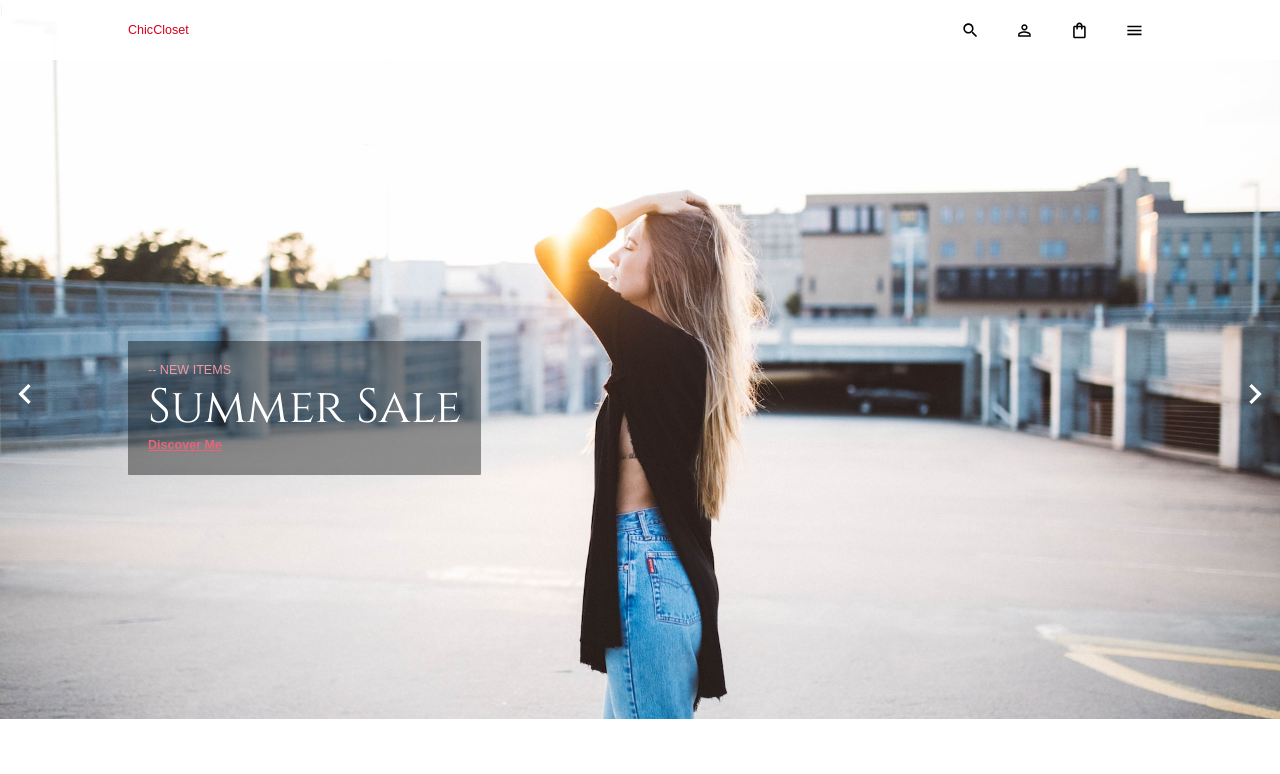
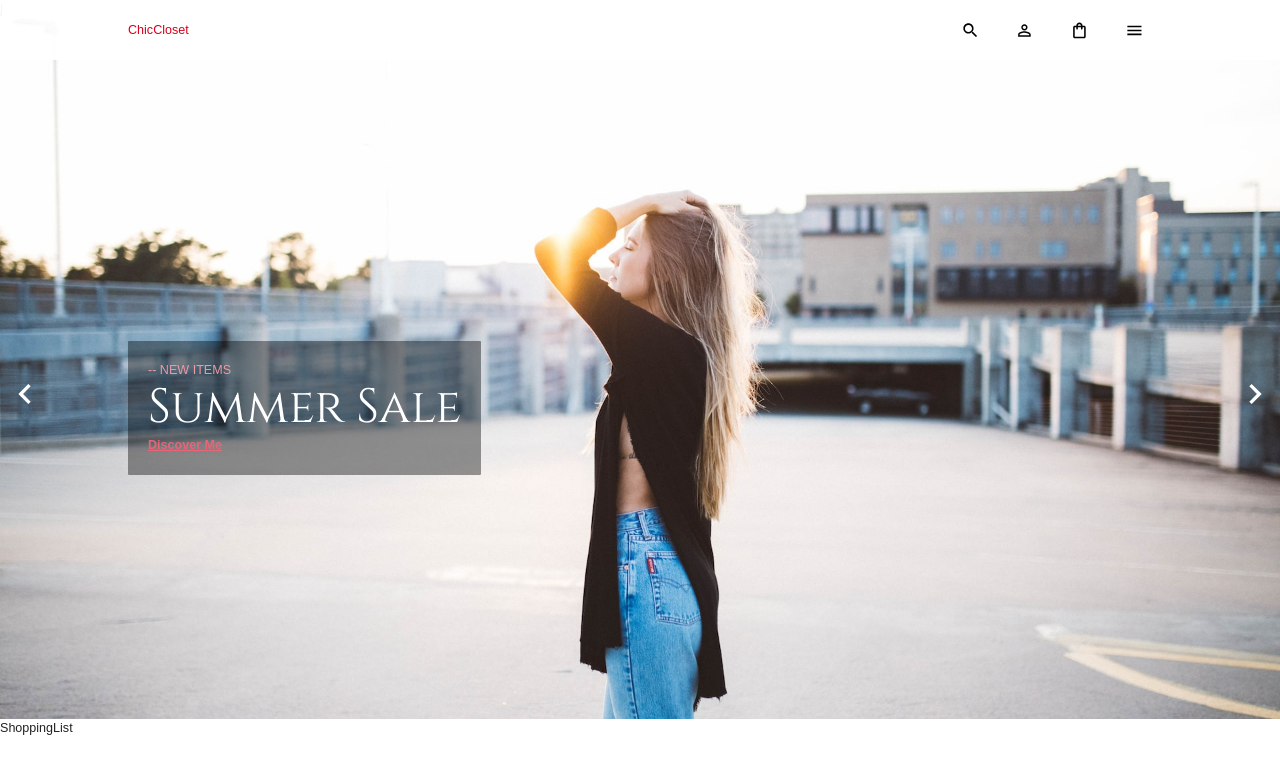
Before and after one commit to DropoutCoder-true/ChicCloset, a React (Vite) app in the folder client/: page / in a window 1280 px wide. Shown: the top 774 px of the page. Built offline with nearby package versions, Linux system fonts and the light colour scheme; a web font is replaced by a local one.

Commit message:
minor changes

```diff
--- a/client/src/scenes/home/Home.jsx
+++ b/client/src/scenes/home/Home.jsx
@@ -1,10 +1,12 @@
 import React from "react";
 import MainCarousel from "./MainCarousel";
+import ShoppingList from "./ShoppingList";
 
 const Home = () => {
   return (
     <div className="home">
       <MainCarousel />
+      <ShoppingList />
     </div>
   );
 };
--- /dev/null
+++ b/client/src/scenes/home/ShoppingList.jsx
@@ -0,0 +1,12 @@
+import React, { useEffect, useState } from "react";
+import { useDispatch, useSelector } from "react-redux"
+import { Box, Typography, Tab, Tabs, useMediaQuery } from "@mui/material"
+import Item from "../../components/Item"
+import { setItems } from "../../state";
+
+
+const ShoppingList = () => {
+  return <div>ShoppingList</div>;
+};
+
+export default ShoppingList;
```
